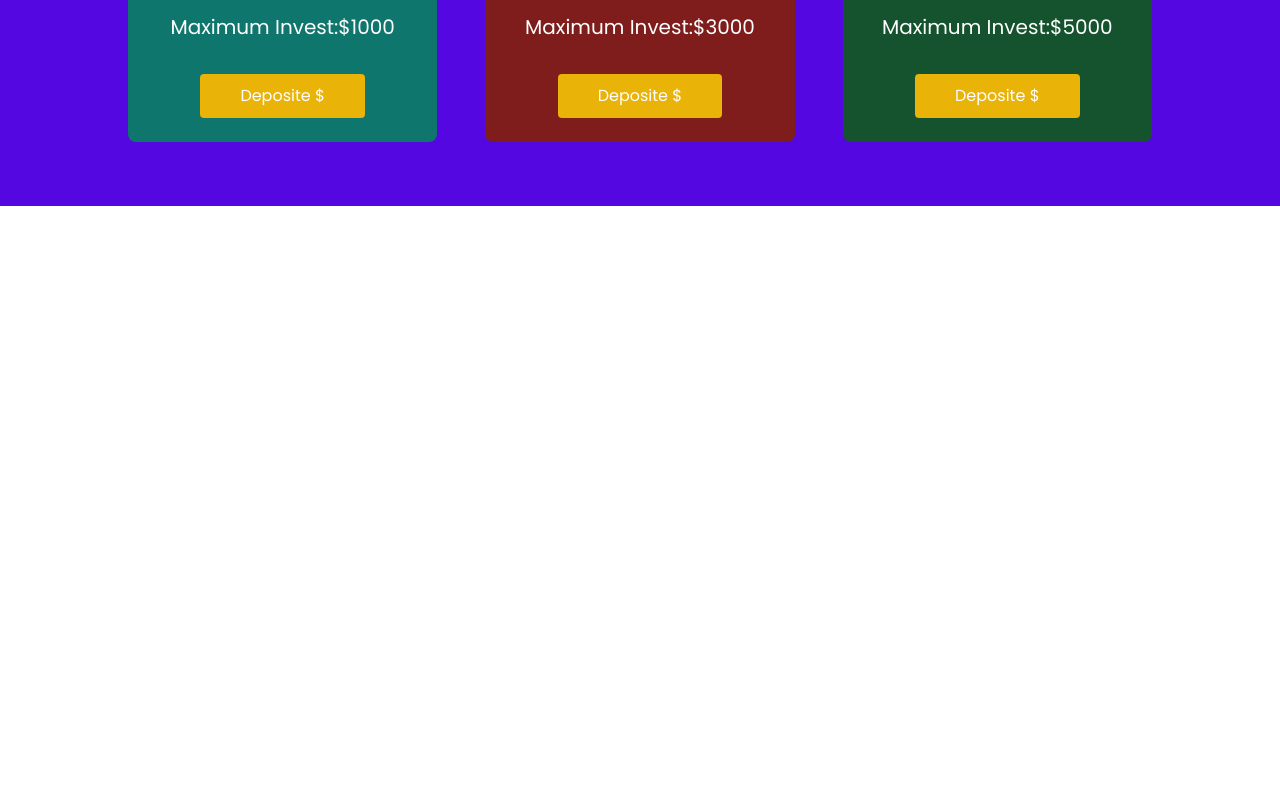
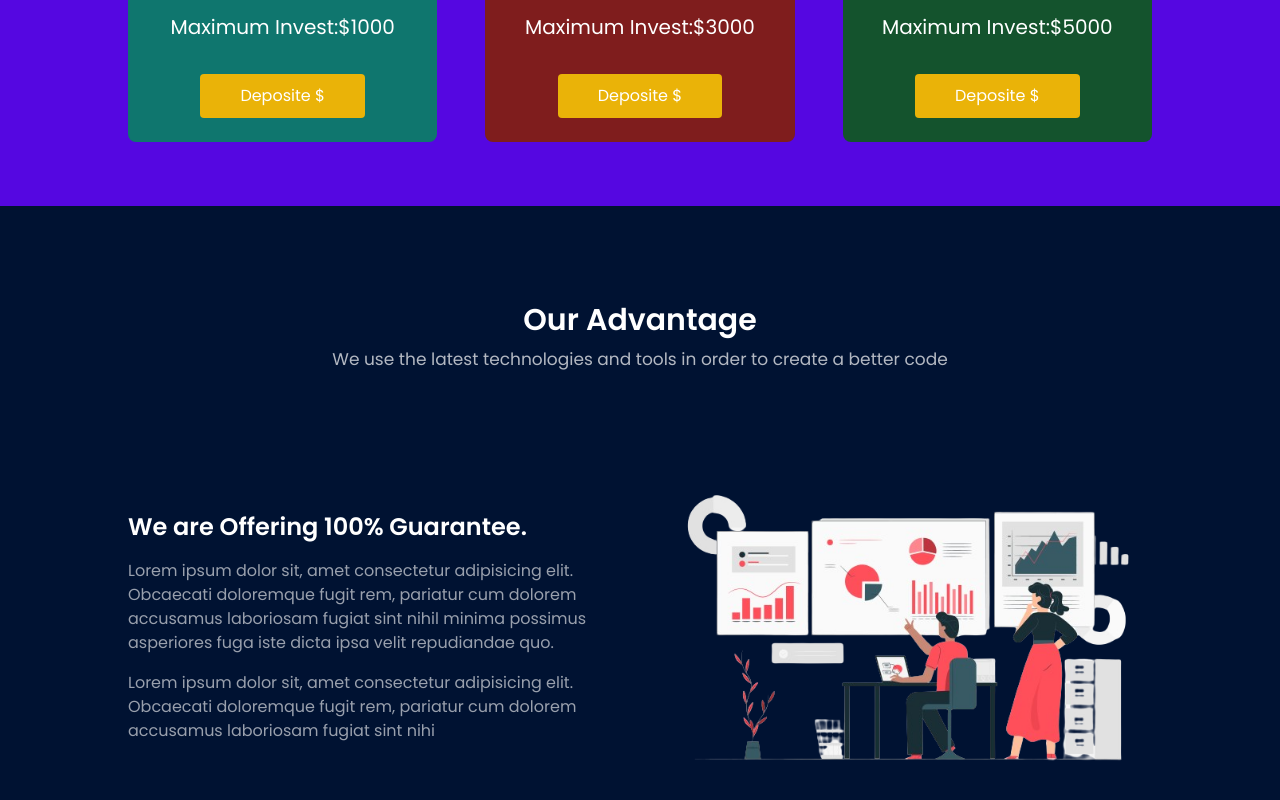
Before and after one commit to erkaraFikret/investment-website-next.js, a Next.js app: page / in a window 1280 px wide. Shown: the part 2614-3414 px from the top of the page. Before the commit the page ends 2820 px from the top, so only its background shows below. Built offline with nearby package versions, Linux system fonts and the light colour scheme.

Commit message:
completed the advantage components

```diff
--- /dev/null
+++ b/app/components/Home/Advantage/Advantage.tsx
@@ -0,0 +1,36 @@
+import React from 'react'
+import SectionHeading from '../../Helper/SectionHeading'
+import AdvantageImg from '@/public/images/advantage.png'
+import Image from 'next/image'
+
+const Advantage = () => {
+    return (
+        <div className='pt-20 pb-16 bg-[#001232]'>
+            <SectionHeading heading='Our Advantage' />
+            {/* define grid system */}
+            <div className='w-4/5 mx-auto mt-14 md:mt-20 items-center grid grid-cols-1 lg:grid-cols-2 gap-12'>
+                {/* text content */}
+                <div>
+                    <h1 className='text-lg md:text-2xl font-semibold text-white'>
+                        We are Offering 100% Guarantee.
+                    </h1>
+                    <p className='text-white text-opacity-60 mt-4'>
+                        Lorem ipsum dolor sit, amet consectetur adipisicing elit. Obcaecati doloremque
+                        fugit rem, pariatur cum dolorem accusamus laboriosam fugiat sint nihil minima
+                        possimus asperiores fuga iste dicta ipsa velit repudiandae quo.
+                    </p>
+                    <p className='text-white text-opacity-60 mt-4'>
+                        Lorem ipsum dolor sit, amet consectetur adipisicing elit. Obcaecati doloremque
+                        fugit rem, pariatur cum dolorem accusamus laboriosam fugiat sint nihi
+                    </p>
+                </div>
+                {/* img content */}
+                <div>
+                    <Image src={AdvantageImg} alt="advantage img"/>
+                </div>
+            </div>
+        </div>
+    )
+}
+
+export default Advantage
--- a/app/components/Home/Home.tsx
+++ b/app/components/Home/Home.tsx
@@ -3,6 +3,7 @@ import Hero from './Hero/Hero'
 import About from './About'
 import Feature from './Feature/Feature'
 import Price from './Price/Price'
+import Advantage from './Advantage/Advantage'
 
 const Home = () => {
     return (
@@ -11,6 +12,7 @@ const Home = () => {
             <About/>
             <Feature/>
             <Price/>
+            <Advantage/>
         </div>
     )
 }
```
